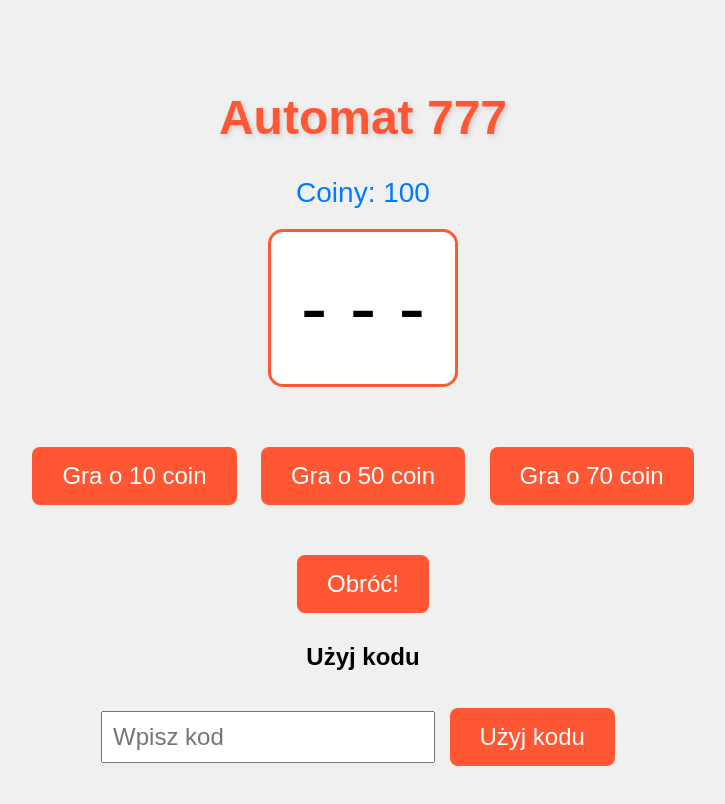
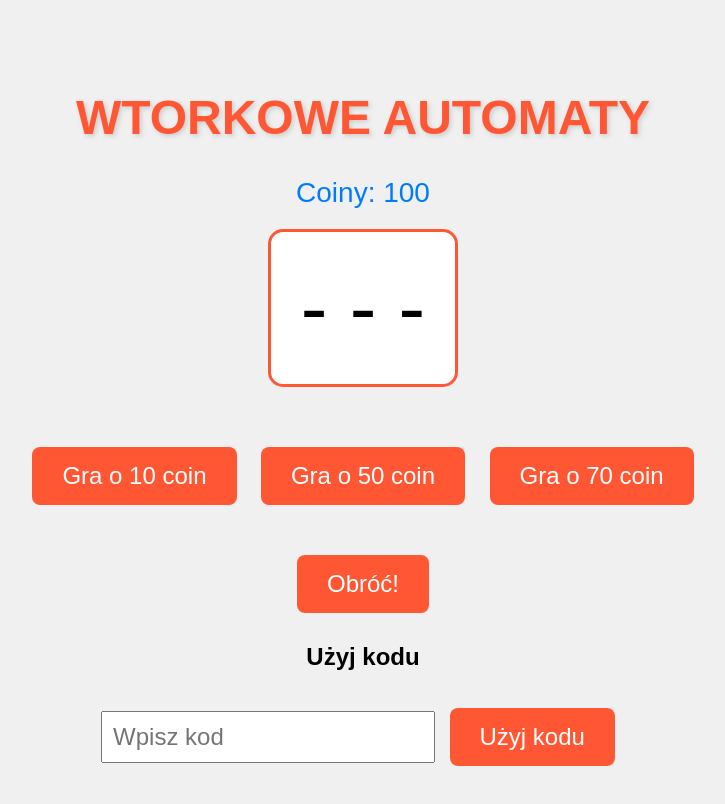
Before and after one commit to m1s1ek-pc/AUTOMATY-WTORKOWE, a plain HTML site: page index.html in a window 1280 px wide. Shown: the whole page, without its empty margins (277-1002 px from the left). Drawn offline with Linux system fonts and the light colour scheme.

Commit message:
Update index.html

```diff
--- a/index.html
+++ b/index.html
@@ -3,12 +3,12 @@
 <head>
     <meta charset="UTF-8">
     <meta name="viewport" content="width=device-width, initial-scale=1.0">
-    <title>Automat 777</title>
+    <title>WTORKOWE AUTOMATY</title>
     <link rel="stylesheet" href="styles.css">
 </head>
 <body>
 
-    <h1>Automat 777</h1>
+    <h1>WTORKOWE AUTOMATY</h1>
     <div id="coins">Coiny: 100</div>
     <div id="slot">- - -</div>
     <div class="stake-buttons">
```
